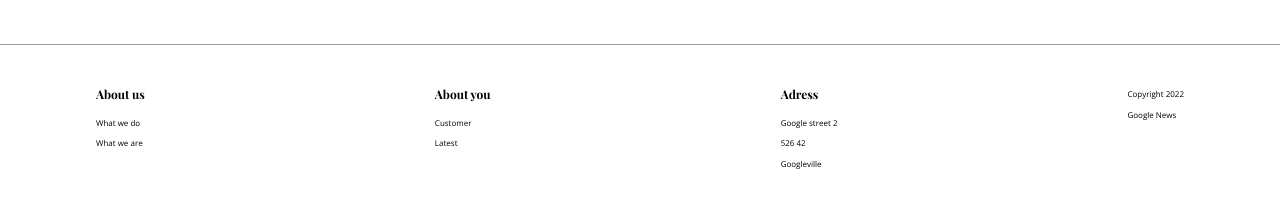
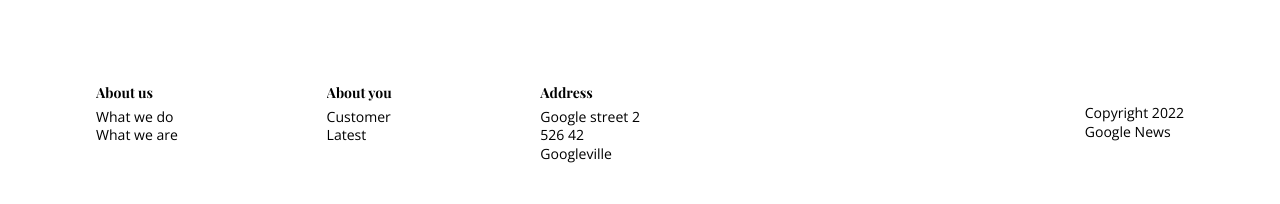
Before and after one commit to JonathanPrim/Fantastic-Four, a plain HTML site: page whoweare.html in a window 1280 px wide. Shown: the part 1338-1542 px from the top of the page. Drawn offline with nearby package versions, Linux system fonts and the light colour scheme; files whose address does not match are found by name.

Commit message:
Doing the footer responsiv, changhe html and css and add JS

```diff
--- a/assets/css/sass/style.scss
+++ b/assets/css/sass/style.scss
@@ -102,14 +102,14 @@ body {
 }
 
 /*.team-image {
-	width: calc(50%-15%);
-} */
+		width: calc(50%-15%);
+	} */
 
 /*.space {
-	padding-bottom: 15px;
-}*/
+		padding-bottom: 15px;
+	}*/
 
-.footer-heading {
+/* try accordion feature on mobile.footer-heading {
 	text-align: start;
 	font-size: 12px;
 	margin: 0px 0px 10px 0px;
@@ -119,11 +119,11 @@ body {
 
 .footer-text {
 	text-align: start;
-	font-size: 8px;
+	font-size: 10px;
 	margin: 0px 0px 2px 0px;
 }
 
-.footer-container {
+.footer {
 	padding: 40px 7.5% 20px 7.5%;
 	border-top: 1px solid #999999;
 	display: flex;
@@ -131,6 +131,13 @@ body {
 	justify-content: space-between;
 	text-align: end;
 }
+
+.footer-container {
+	display: flex;
+	flex-direction: row;
+	justify-content: space-between;
+	width: 100%;
+}*/
 
 .wrapper {
 	padding: 20px 7.5% 20px 7.5%;
@@ -196,3 +203,87 @@ body {
 		gap: 15px;
 	}
 }
+
+.footer {
+	padding: 40px 7.5% 20px 7.5%;
+	background-color: #fff;
+	color: #000;
+	/* Adjust as needed */
+}
+
+.footer-container {
+	display: flex;
+	flex-direction: column;
+}
+
+.footer-content {
+	margin-bottom: 20px;
+	/* Adjust as needed */
+	overflow: hidden;
+	/* Hide content overflow */
+	transition: max-height 1s ease-out;
+	/* Add smooth transition */
+}
+
+.footer-heading {
+	font-size: 14px;
+	cursor: pointer;
+	margin: 0;
+	/* Remove default margin */
+}
+
+.accordion-content {
+	display: none;
+	margin-top: 5px;
+	/* Adjust as needed */
+}
+
+.accordion-content.show {
+	display: block;
+}
+
+.copyright {
+	margin-top: 20px;
+	/* Adjust as needed */
+}
+
+.footer-heading i {
+	margin-left: 5px;
+	transition: transform 0.3s ease-out;
+}
+
+/* Rotate the chevron icon when the content is shown */
+.footer-heading.show i {
+	transform: rotate(180deg);
+}
+
+@media screen and (min-width: 1024px) {
+	.footer {
+		display: flex;
+		flex-direction: row;
+		justify-content: space-between;
+	}
+
+	.footer-container {
+		width: 50%;
+		display: flex;
+		flex-direction: row;
+		justify-content: space-between;
+	}
+
+	.footer-content {
+		display: flex;
+		flex-direction: column;
+	}
+
+	.accordion-content {
+		display: block;
+	}
+
+	.footer-heading {
+		i {
+			display: none;
+		}
+	}
+
+}
--- /dev/null
+++ b/assets/js/script.js
@@ -0,0 +1,25 @@
+
+
+document.addEventListener("DOMContentLoaded", function () {
+  const accordionTriggers = document.querySelectorAll('.accordion-trigger');
+
+  accordionTriggers.forEach(trigger => {
+    trigger.addEventListener('click', function () {
+      const content = this.nextElementSibling;
+
+      // Toggle the 'show' class to display/hide content
+      content.classList.toggle('show');
+
+      // Rotate the chevron icon
+      this.classList.toggle('show');
+
+      // Collapse other accordions
+      accordionTriggers.forEach(otherTrigger => {
+        if (otherTrigger !== this) {
+          otherTrigger.nextElementSibling.classList.remove('show');
+          otherTrigger.classList.remove('show');
+        }
+      });
+    });
+  });
+});
--- a/whoweare.html
+++ b/whoweare.html
@@ -10,6 +10,7 @@
     rel="stylesheet" />
   <link rel="stylesheet" href="./assets/css/reset.css" type="text/css" />
   <link rel="stylesheet" href="./assets/css/sass/style.css" type="text/css" />
+  <link rel="stylesheet" href="https://cdnjs.cloudflare.com/ajax/libs/font-awesome/6.0.0/css/all.min.css">
 </head>
 
 <body>
@@ -191,31 +192,48 @@
           </article>
         </section>
     </section>
-
-    <footer>
-      <article class="footer-container container">
+    <footer class="footer">
+      <article class="footer-container">
         <div class="footer-content">
-          <h5 class="footer-heading">About us</h5>
+          <h5 class="footer-heading accordion-trigger">
+            About us
+            <i class="fas fa-chevron-down"></i>
+          </h5>
+          <div class="accordion-content">
             <p class="footer-text">What we do</p>
             <p class="footer-text">What we are</p>
           </div>
+        </div>
         <div class="footer-content">
-          <h5 class="footer-heading">About you</h5>
+          <h5 class="footer-heading accordion-trigger">
+            About you
+            <i class="fas fa-chevron-down"></i>
+          </h5>
+          <div class="accordion-content">
             <p class="footer-text">Customer</p>
             <p class="footer-text">Latest</p>
           </div>
+        </div>
         <div class="footer-content">
-          <h5 class="footer-heading">Adress</h5>
+          <h5 class="footer-heading accordion-trigger">
+            Address
+            <i class="fas fa-chevron-down"></i>
+          </h5>
+          <div class="accordion-content">
             <p class="footer-text">Google street 2</p>
             <p class="footer-text">526 42</p>
             <p class="footer-text">Googleville</p>
           </div>
+        </div>
+      </article>
+      <article class="copyright">
         <div class="footer-content">
           <p class="footer-text">Copyright 2022</p>
           <p class="footer-text">Google News</p>
         </div>
       </article>
     </footer>
+    <script src="/assets/js/script.js"></script>
   </section>
 </body>
 
```
Also changed, not shown: contact.html (+1 -1 lines), assets/css/sass/style.css, 1 other file. Lines whose indentation alone changed are shown as unchanged.
